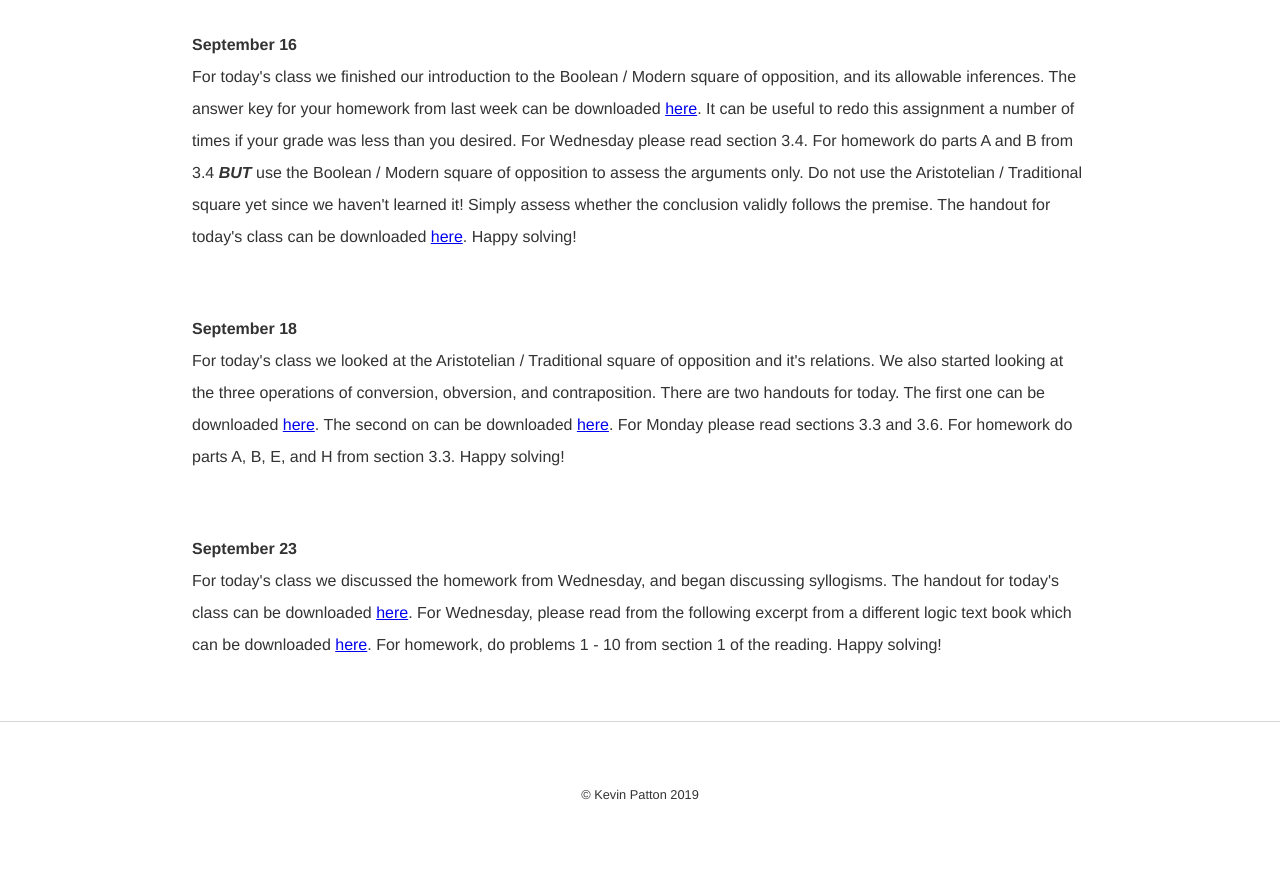
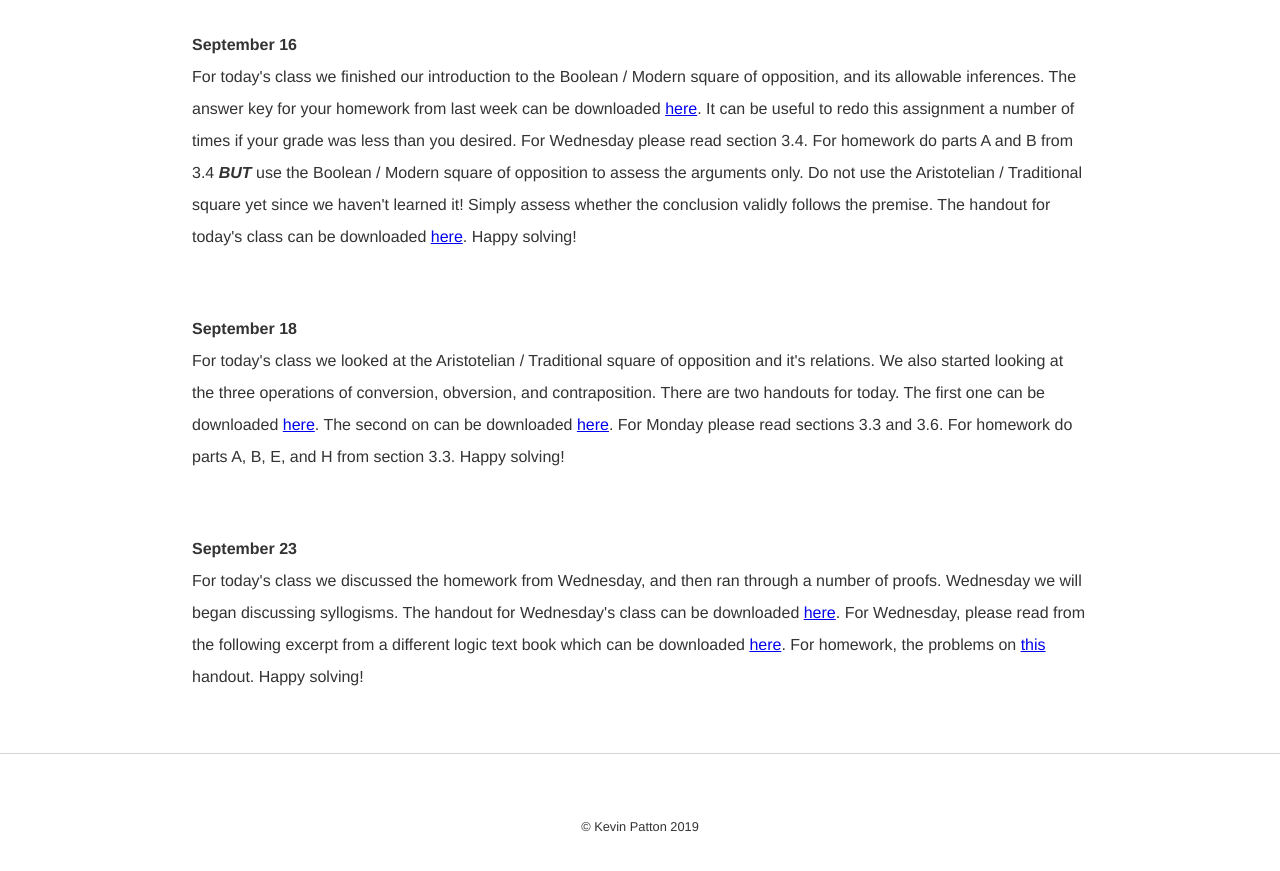
Before and after one commit to kevinjpatton/kevinjpatton.github.io, a Jekyll site: the page built from teaching/phil_1210/index.html, in a window 1280 px wide and 900 px high, scrolled down 1672 px. Shown: the top 871 px of the window. Built offline with Jekyll 4.4.1, drawn with Linux system fonts in a browser that asks for light colours; Markdown is read by kramdown in place of the engine named in the settings.

Commit message:
Update index.html

```diff
--- a/teaching/phil_1210/index.html
+++ b/teaching/phil_1210/index.html
@@ -25,4 +25,4 @@
 <p><b>September 18</b><br>
 For today's class we looked at the Aristotelian / Traditional square of opposition and it's relations.  We also started looking at the three operations of conversion, obversion, and contraposition.  There are two handouts for today.  The first one can be downloaded <a href="/teaching/phil_1210/Day 7 - 3.3.pdf" target="_blank">here</a>.  The second on can be downloaded <a href="/teaching/phil_1210/Day 8 - Section 3.6.pdf" target="_blank">here</a>.  For Monday please read sections 3.3 and 3.6.  For homework do parts A, B, E, and H from section 3.3.  Happy solving!</p>
 <p><b>September 23</b><br>
-For today's class we discussed the homework from Wednesday, and began discussing syllogisms.  The handout for today's class can be downloaded <a href="/teaching/phil_1210/Day 10 - Section 5.2.pdf" target="_blank">here</a>.  For Wednesday, please read from the following excerpt from a different logic text book which can be downloaded <a href="/teaching/phil_1210/Hurley_StandardForm.pdf" target="_blank">here</a>.  For homework, do problems 1 - 10 from section 1 of the reading.  Happy solving!</p>
+For today's class we discussed the homework from Wednesday, and then ran through a number of proofs.  Wednesday we will began discussing syllogisms.  The handout for Wednesday's class can be downloaded <a href="/teaching/phil_1210/Day 10 - Section 5.2.pdf" target="_blank">here</a>.  For Wednesday, please read from the following excerpt from a different logic text book which can be downloaded <a href="/teaching/phil_1210/Hurley_StandardForm.pdf" target="_blank">here</a>.  For homework, the problems on <a href="/teaching/phil_1210/Categorical Proofs.pdf" target="_blank">this</a> handout.  Happy solving!</p>
```
